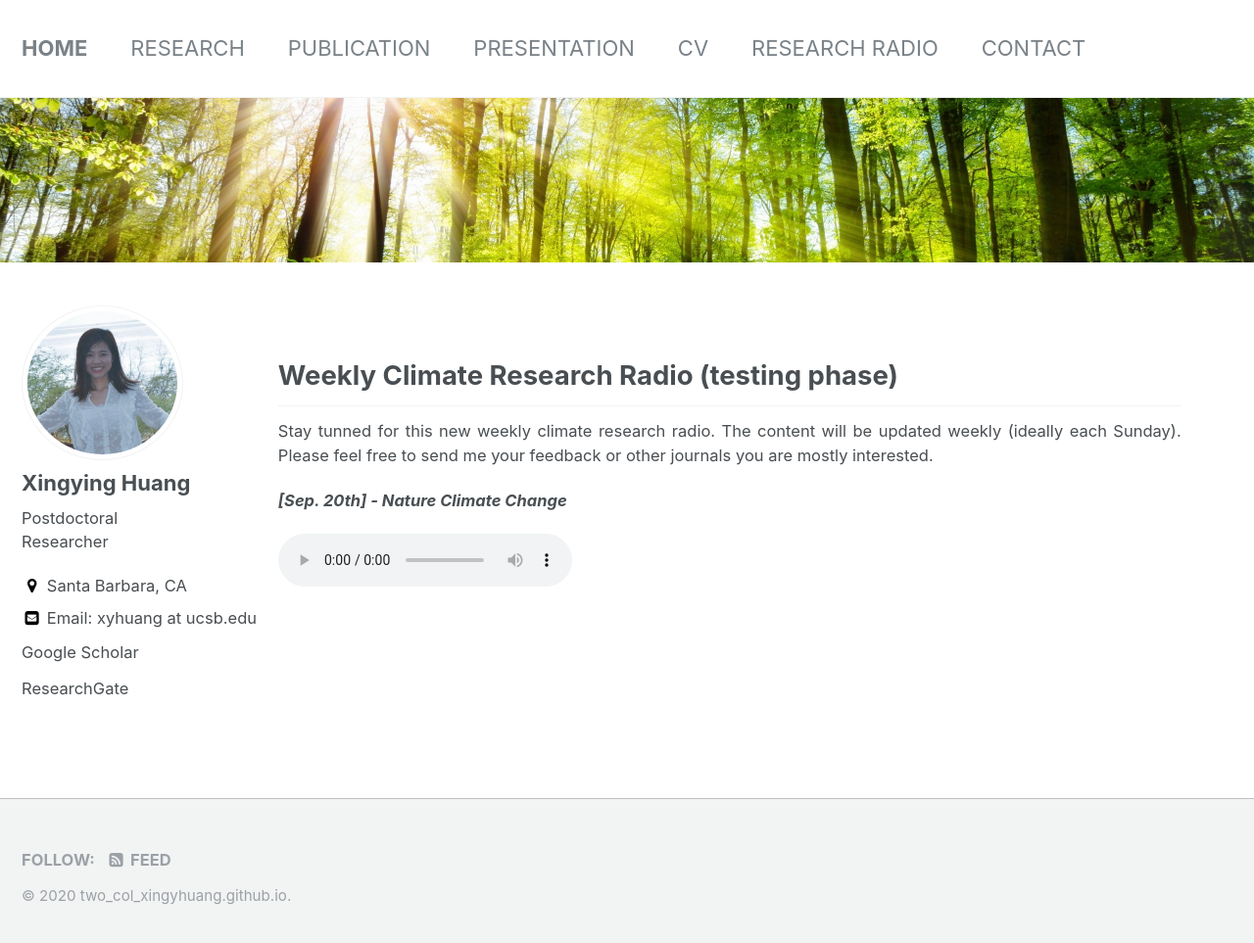
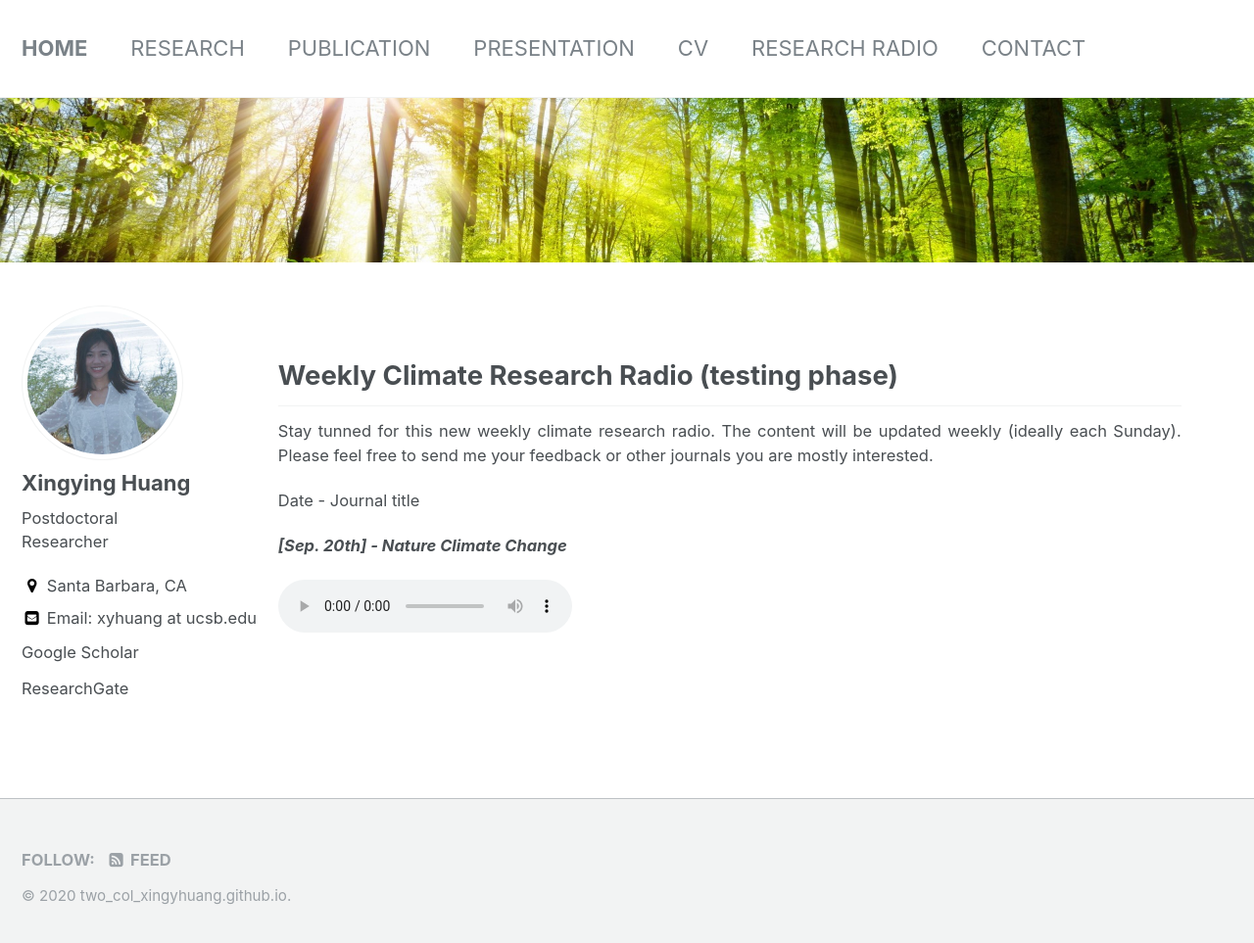
Before and after one commit to Xingyhuang/two_col_xingyhuang.github.io, a Jekyll site: the page built from _pages/radio.md, in a window 1280 px wide and 970 px high. Shown: the top 963 px of the window at 98% size. Built offline with Jekyll 4.4.1, drawn with Linux system fonts in a browser that asks for light colours.

Commit message:
Update radio.md

```diff
--- a/_pages/radio.md
+++ b/_pages/radio.md
@@ -13,5 +13,7 @@ excerpt: ''
 
 Stay tunned for this new weekly climate research radio. The content will be updated weekly (ideally each Sunday). Please feel free to send me your feedback or other journals you are mostly interested.
 
+Date - Journal title
+
 ***[Sep. 20th] - Nature Climate Change*** <br>
 <audio src="/assets/radio/issue_1-ncc-09_20_2020.mp3" controls preload> </audio>
```
